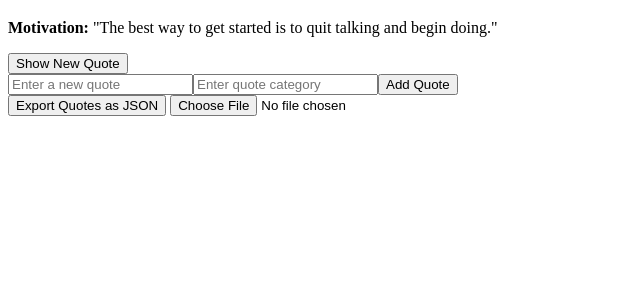
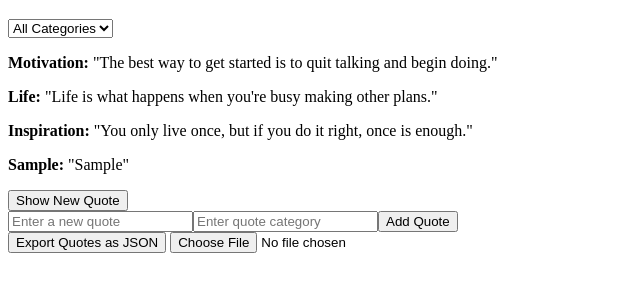
Before and after one commit to yasmintitaoui/alx_fe_javascript, a plain HTML site: page dom-manipulation/index.html in a window 1280 px wide. Both pictures are taken after typing "Sample", "Sample" into the empty fields and a click on the button "Add Quote". Shown: the part 61-352 px from the top of the page, without its empty margins (0-640 px from the left). Drawn offline with Linux system fonts and the light colour scheme.

Commit message:
Task 2: Add category filtering system using localStorage

```diff
--- a/dom-manipulation/index.html
+++ b/dom-manipulation/index.html
@@ -7,7 +7,10 @@
 </head>
 <body>
   <h1>Dynamic Quote Generator</h1>
-
+<!-- Category Filter -->
+<select id="categoryFilter" onchange="filterQuotes()">
+  <option value="all">All Categories</option>
+</select>
   <!-- Quote display -->
   <div id="quoteDisplay"></div>
 
--- a/dom-manipulation/script.js
+++ b/dom-manipulation/script.js
@@ -1,6 +1,6 @@
 let quotes = [];
 
-// Load quotes from localStorage or default
+// Load quotes from localStorage or set defaults
 function loadQuotes() {
   const stored = localStorage.getItem('quotes');
   if (stored) {
@@ -13,14 +13,15 @@ function loadQuotes() {
     ];
     saveQuotes();
   }
+  populateCategories();
 }
 
-// Save quotes to localStorage
+// Save quotes array to localStorage
 function saveQuotes() {
   localStorage.setItem('quotes', JSON.stringify(quotes));
 }
 
-// Show random quote and save last shown index to sessionStorage
+// Show a single random quote (used by button)
 function showRandomQuote() {
   const quoteDisplay = document.getElementById('quoteDisplay');
   const randomIndex = Math.floor(Math.random() * quotes.length);
@@ -29,7 +30,7 @@ function showRandomQuote() {
   sessionStorage.setItem('lastQuoteIndex', randomIndex);
 }
 
-// Add new quote and update storage and display
+// Add a new quote from form input
 function addQuote() {
   const textInput = document.getElementById('newQuoteText');
   const categoryInput = document.getElementById('newQuoteCategory');
@@ -39,53 +40,101 @@ function addQuote() {
   if (text && category) {
     quotes.push({ text, category });
     saveQuotes();
+    populateCategories(); // refresh categories
+    filterQuotes();       // show filtered list
     textInput.value = '';
     categoryInput.value = '';
-    showRandomQuote();
+    alert("Quote added!");
   } else {
-    alert('Please fill in both fields.');
+    alert("Please fill in both fields.");
   }
 }
 
-// Dynamically create form to add quotes
+// Create form to add new quote
 function createAddQuoteForm() {
   const container = document.getElementById('addQuoteFormContainer');
 
-  const inputText = document.createElement('input');
-  inputText.type = 'text';
-  inputText.id = 'newQuoteText';
-  inputText.placeholder = 'Enter a new quote';
+  const textInput = document.createElement('input');
+  textInput.type = 'text';
+  textInput.id = 'newQuoteText';
+  textInput.placeholder = 'Enter a new quote';
 
-  const inputCategory = document.createElement('input');
-  inputCategory.type = 'text';
-  inputCategory.id = 'newQuoteCategory';
-  inputCategory.placeholder = 'Enter quote category';
+  const categoryInput = document.createElement('input');
+  categoryInput.type = 'text';
+  categoryInput.id = 'newQuoteCategory';
+  categoryInput.placeholder = 'Enter quote category';
 
-  const addButton = document.createElement('button');
-  addButton.textContent = 'Add Quote';
-  addButton.onclick = addQuote;
+  const addBtn = document.createElement('button');
+  addBtn.textContent = 'Add Quote';
+  addBtn.onclick = addQuote;
 
-  container.appendChild(inputText);
-  container.appendChild(inputCategory);
-  container.appendChild(addButton);
+  container.appendChild(textInput);
+  container.appendChild(categoryInput);
+  container.appendChild(addBtn);
 }
 
-// Export quotes as JSON file
+// Populate filter dropdown from categories
+function populateCategories() {
+  const select = document.getElementById("categoryFilter");
+  const categories = [...new Set(quotes.map(q => q.category))];
+
+  select.innerHTML = '<option value="all">All Categories</option>';
+
+  categories.forEach(cat => {
+    const option = document.createElement("option");
+    option.value = cat;
+    option.textContent = cat;
+    select.appendChild(option);
+  });
+
+  // Restore last selected filter
+  const savedFilter = localStorage.getItem("selectedCategory");
+  if (savedFilter) {
+    select.value = savedFilter;
+    filterQuotes();
+  }
+}
+
+// Filter quotes by selected category
+function filterQuotes() {
+  const selected = document.getElementById("categoryFilter").value;
+  localStorage.setItem("selectedCategory", selected);
+
+  const quoteDisplay = document.getElementById("quoteDisplay");
+  quoteDisplay.innerHTML = "";
+
+  const filtered = selected === "all"
+    ? quotes
+    : quotes.filter(q => q.category === selected);
+
+  if (filtered.length === 0) {
+    quoteDisplay.innerHTML = "<p>No quotes in this category.</p>";
+    return;
+  }
+
+  filtered.forEach(q => {
+    const p = document.createElement("p");
+    p.innerHTML = `<strong>${q.category}:</strong> "${q.text}"`;
+    quoteDisplay.appendChild(p);
+  });
+}
+
+// Export quotes to JSON file
 function exportQuotes() {
   const dataStr = JSON.stringify(quotes, null, 2);
   const blob = new Blob([dataStr], { type: 'application/json' });
   const url = URL.createObjectURL(blob);
 
-  const a = document.createElement('a');
+  const a = document.createElement("a");
   a.href = url;
-  a.download = 'quotes.json';
+  a.download = "quotes.json";
   document.body.appendChild(a);
   a.click();
   document.body.removeChild(a);
   URL.revokeObjectURL(url);
 }
 
-// Import quotes from JSON file
+// Import quotes from uploaded JSON file
 function importFromJsonFile(event) {
   const file = event.target.files[0];
   if (!file) return;
@@ -95,39 +144,31 @@ function importFromJsonFile(event) {
     try {
       const imported = JSON.parse(e.target.result);
       if (Array.isArray(imported)) {
-        // Filter valid quote objects
         const valid = imported.filter(q => q.text && q.category);
         quotes.push(...valid);
         saveQuotes();
-        alert('Quotes imported successfully!');
-        showRandomQuote();
+        populateCategories();
+        filterQuotes();
+        alert("Quotes imported successfully!");
       } else {
-        alert('Invalid JSON format: expected an array.');
+        alert("Invalid JSON file.");
       }
     } catch {
-      alert('Failed to parse JSON.');
+      alert("Error parsing JSON.");
     }
   };
   reader.readAsText(file);
 }
 
-// Initialize app on page load
+// Initialize everything
 function init() {
   loadQuotes();
   createAddQuoteForm();
+  filterQuotes();
 
-  const lastIndex = sessionStorage.getItem('lastQuoteIndex');
-  if (lastIndex !== null && quotes[lastIndex]) {
-    const quote = quotes[lastIndex];
-    document.getElementById('quoteDisplay').innerHTML =
-      `<p><strong>${quote.category}:</strong> "${quote.text}"</p>`;
-  } else {
-    showRandomQuote();
-  }
-
-  document.getElementById('newQuote').addEventListener('click', showRandomQuote);
-  document.getElementById('exportQuotes').addEventListener('click', exportQuotes);
-  document.getElementById('importFile').addEventListener('change', importFromJsonFile);
+  document.getElementById("newQuote").addEventListener("click", showRandomQuote);
+  document.getElementById("exportQuotes").addEventListener("click", exportQuotes);
+  document.getElementById("importFile").addEventListener("change", importFromJsonFile);
 }
 
 window.onload = init;
```
